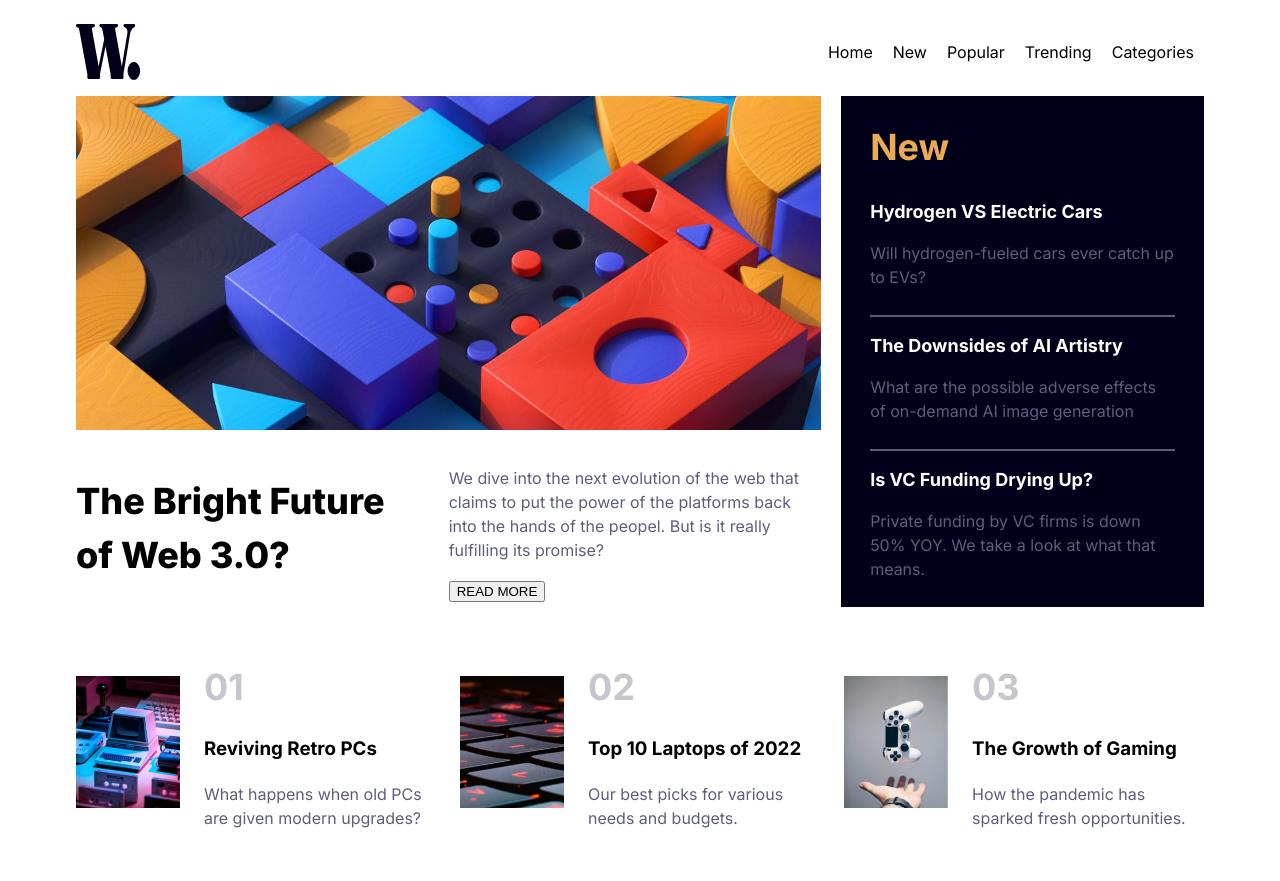
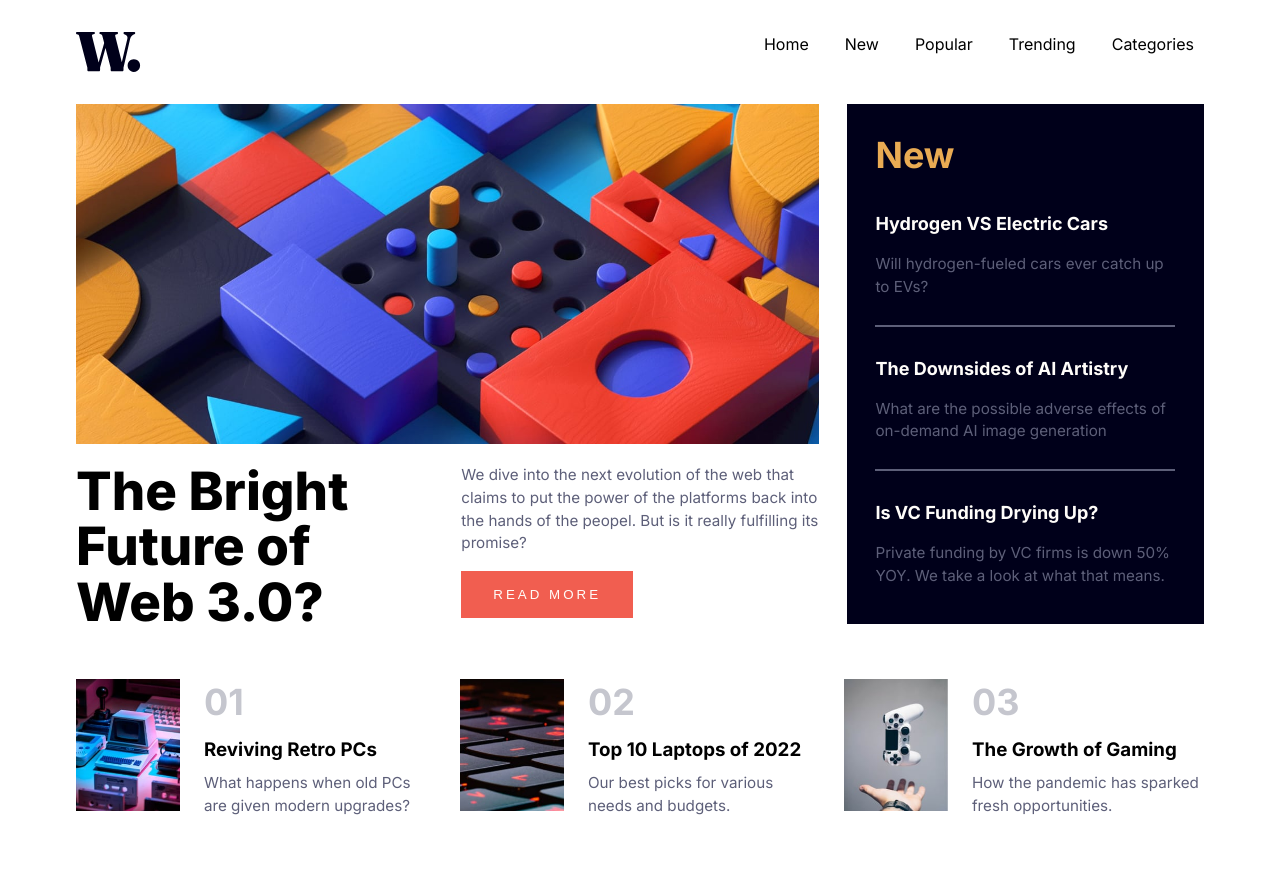
Before and after one commit to michaelzhang114/news-homepage-mock, a website built with Vite: page index.html in a window 1280 px wide. Built offline with nearby package versions, Linux system fonts and the light colour scheme.

Commit message:
desktop done

```diff
--- a/css/style.css
+++ b/css/style.css
@@ -12,15 +12,16 @@
 	--fw-bold: 700;
 	--fw-bolder: 800;
 
-	--fs-400: 1rem;
+	--fs-400: 0.95rem;
 	--fs-500: 1.125rem;
 	--fs-900: 2.25rem;
+	--fs-1200: 3.5rem;
 }
 
-/* * {
+* {
 	margin: 0;
 	padding: 0;
-} */
+}
 
 *,
 *::before,
@@ -44,6 +45,7 @@ p {
 	color: var(--clr-neutral);
 	font-size: var(--fs-400);
 	font-weight: var(--fw-regular);
+	margin-bottom: 1rem;
 }
 
 hr {
@@ -53,6 +55,16 @@ hr {
 h1 {
 	font-size: var(--fs-900);
 	font-weight: var(--fw-bolder);
+	margin-top: 1.5rem;
+	margin-bottom: 1.25rem;
+}
+
+h2 {
+	margin-top: 1.75rem;
+	margin-bottom: 1rem;
+}
+h3 {
+	margin-bottom: 0.5rem;
 }
 
 .wrapper-articles > * h2 {
@@ -63,11 +75,18 @@ h1 {
 .navbar {
 	display: flex;
 	justify-content: space-between;
-	padding-block: 1rem;
+	padding-block: 2rem;
+}
+
+.navbar > img {
+	max-width: 6.5rem;
+	height: auto;
+	object-fit: none;
 }
 
 .nav-links {
 	display: flex;
+	gap: 1rem;
 	list-style: none;
 }
 
@@ -78,8 +97,8 @@ h1 {
 .wrapper-main {
 	display: grid;
 	grid-template-columns: repeat(3, 1fr);
-	grid-template-rows: repeat(3, 1fr);
-	grid-column-gap: 1.25rem;
+	grid-template-rows: repeat(3, 10rem);
+	grid-column-gap: 1.75rem;
 	grid-row-gap: 1.25rem;
 }
 
@@ -87,22 +106,28 @@ h1 {
 	grid-area: 1 / 1 / 3 / 3;
 }
 
-.main-article {
-	grid-area: 3 / 1 / 4 / 3;
-
-	display: grid;
-	grid-template-columns: repeat(2, 1fr);
-	grid-template-rows: 1fr;
-	grid-column-gap: 1.25rem;
-	grid-row-gap: 1.25rem;
+.main-article__heading {
+	grid-area: 3 / 1 / 4 / 2;
+	margin-top: 0;
+	/* align-items: start; */
 }
 
-.main-article__heading {
-	grid-area: 1 / 1 / 2 / 2;
+.main-article__heading > h1 {
+	font-size: 3.3rem;
+	line-height: 1.05;
+	margin-top: 0;
 }
 
 .main-article__content {
-	grid-area: 1 / 2 / 2 / 4;
+	grid-area: 3 / 2 / 4 / 3;
+}
+
+.main-article__content > button {
+	background-color: var(--clr-action);
+	color: var(--clr-lightest);
+	border: none;
+	padding: 1rem 2rem;
+	letter-spacing: 0.1875rem;
 }
 
 .new-articles {
@@ -110,7 +135,6 @@ h1 {
 	background-color: var(--clr-dark);
 	padding-left: 1.8rem;
 	padding-right: 1.8rem;
-	/* margin: 0.625rem; */
 }
 
 .new-articles > * p {
--- a/index.html
+++ b/index.html
@@ -31,19 +31,16 @@
 				<div class="main-image">
 					<img src="/images/image-web-3-desktop.jpg" alt="" />
 				</div>
-				<div class="main-article">
-					<h1 class="main-article__heading">
-						The Bright Future of Web 3.0?
-					</h1>
-					<div class="main-article__content">
-						<p>
-							We dive into the next evolution of the web that
-							claims to put the power of the platforms back into
-							the hands of the peopel. But is it really fulfilling
-							its promise?
-						</p>
-						<button>READ MORE</button>
-					</div>
+				<div class="main-article__heading">
+					<h1>The Bright <br />Future of <br />Web 3.0?</h1>
+				</div>
+				<div class="main-article__content">
+					<p>
+						We dive into the next evolution of the web that claims
+						to put the power of the platforms back into the hands of
+						the peopel. But is it really fulfilling its promise?
+					</p>
+					<button>READ MORE</button>
 				</div>
 				<div class="new-articles">
 					<div class="new-articles__heading">
```
